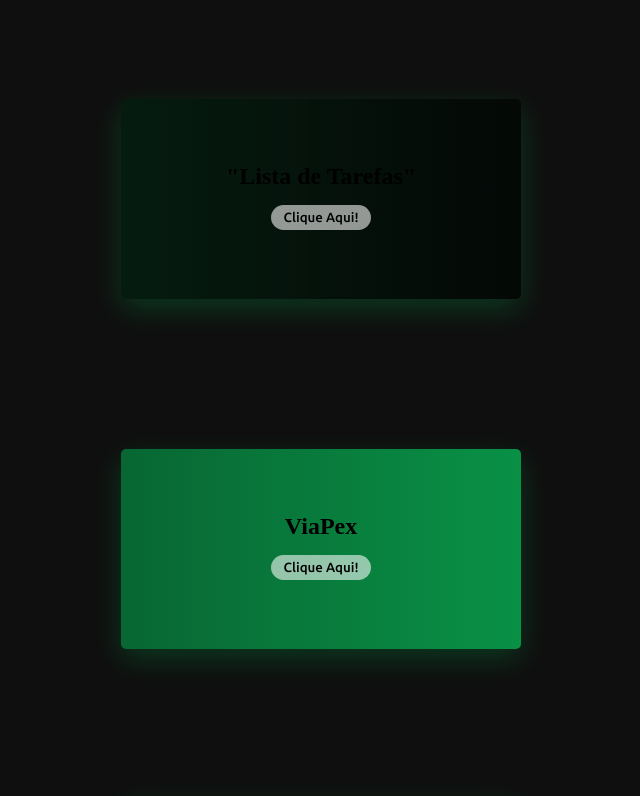
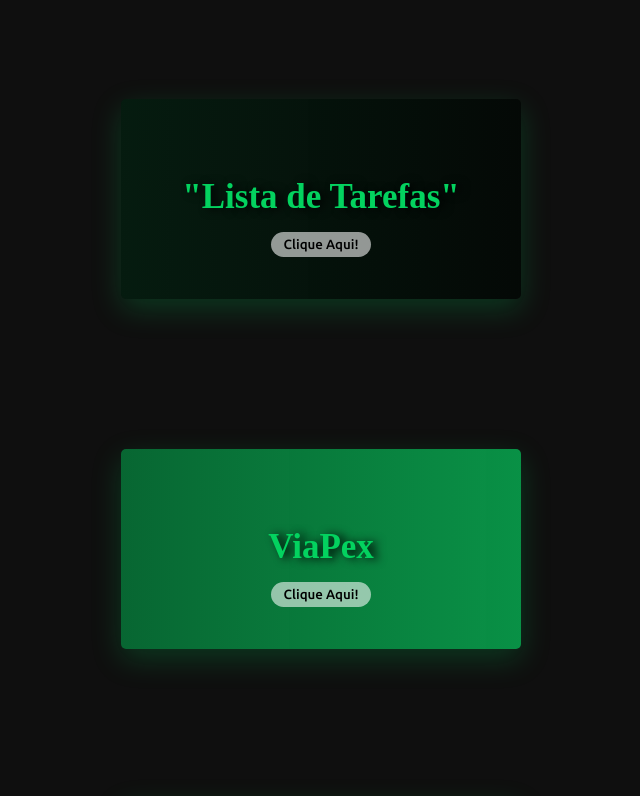
Before and after one commit to GustavSchwarzer/portifolio, a plain HTML site: page index.html in a window 1280 px wide. Shown: the part 3880-4676 px from the top of the page, without its empty margins (319-959 px from the left). Drawn offline with nearby package versions, Linux system fonts and the light colour scheme.

Commit message:
reinclusão do h1 css que foi excluso na melhoria

```diff
--- a/style.css
+++ b/style.css
@@ -464,9 +464,10 @@ section .title::after{
     padding-bottom: 50px;
 
 }
- /* cards de projestos pessoais ↓ */
+ /* cards de projestos pessoais */
+/*  */
 
-/* DE MELHORIA DE CODIGO ↓↓ */
+/* TESTE DE MELHORIA DE CODIGO */
 
 .cards-projetos{
     display: flex;
@@ -486,6 +487,13 @@ section .title::after{
     background-image: linear-gradient(to right , #0ab858d7,#03d26036 ,#00000076 );
     background-size: 500% 100%;
     animation: degrade-top 5s infinite alternate ;
+}
+.cards-projetos h1{
+    font-size: 35px;
+    padding-top: 40px;
+    text-shadow:0 0px 40px#b7f7d4dc ;
+    color:  #03D25F;
+    text-shadow: 5px 1px 10px #000000;
 }
 .cards-projetos button{
     margin-top: 15px;
```
